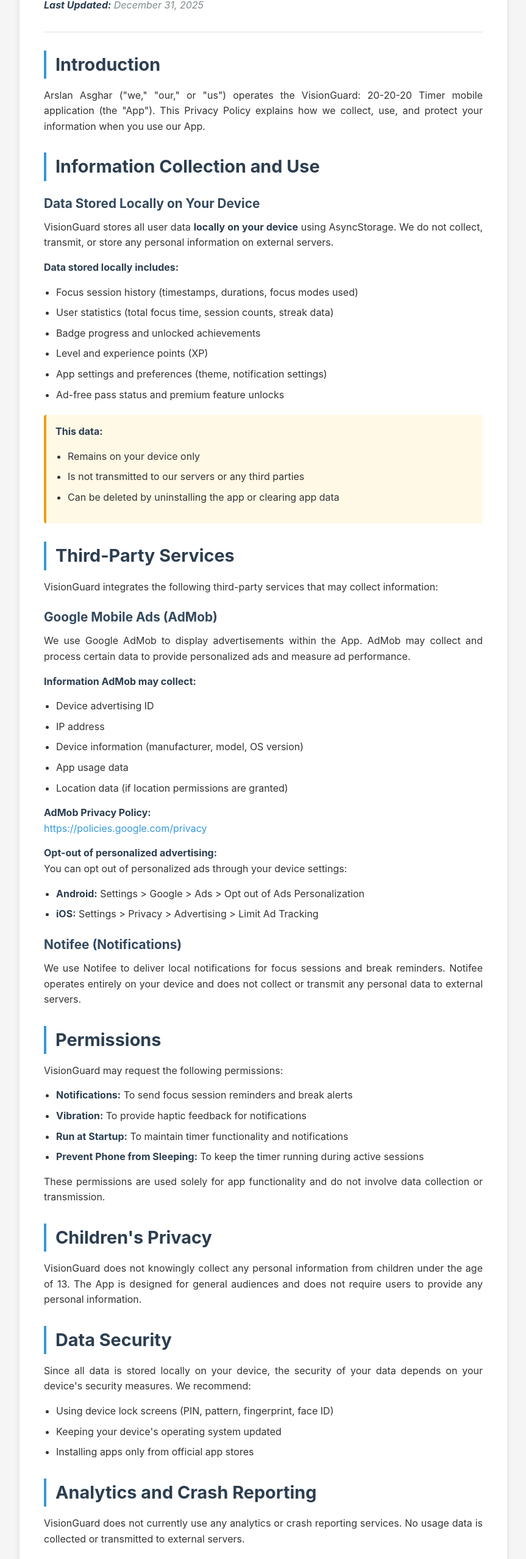
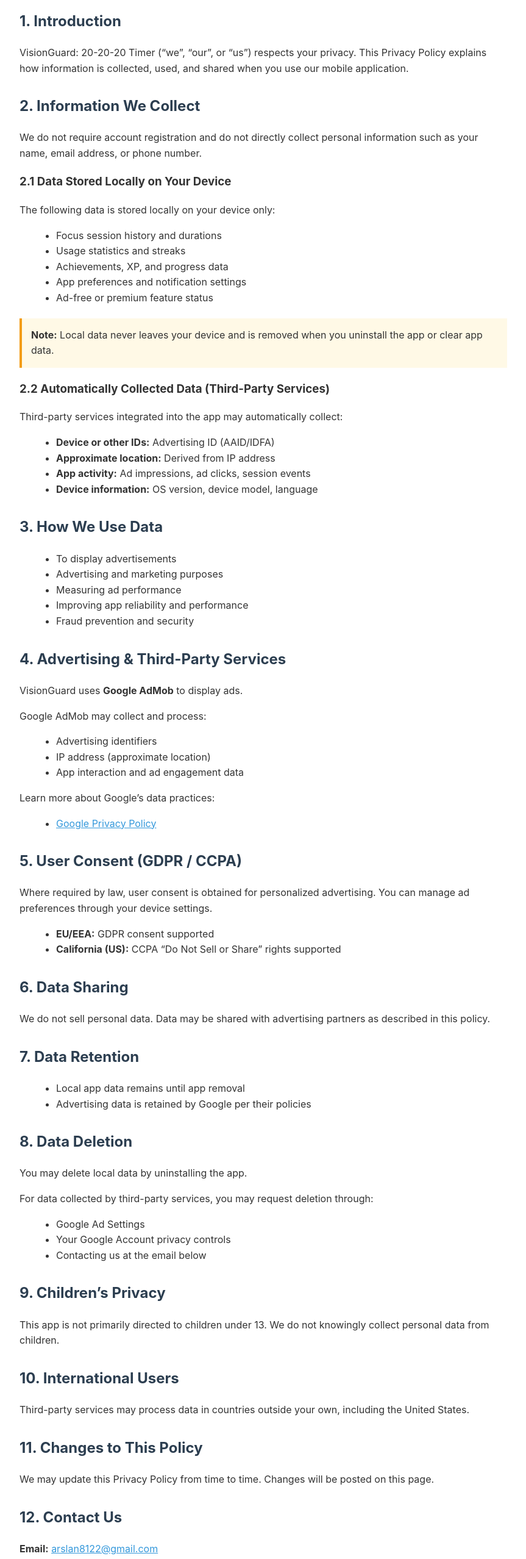
Before and after one commit to arslan8122/m.arslan.asghar.github.io, a plain HTML site: page vision_guard.html in a window 1280 px wide. Shown: the part 215-2771 px from the top of the page at 61% size, without its empty margins (208-1071 px from the left). Drawn offline with Linux system fonts and the light colour scheme.

Commit message:
Update vision_guard.html

```diff
--- a/vision_guard.html
+++ b/vision_guard.html
@@ -5,267 +5,193 @@
     <meta name="viewport" content="width=device-width, initial-scale=1.0">
     <title>Privacy Policy - VisionGuard: 20-20-20 Timer</title>
     <style>
-        * {
-            margin: 0;
-            padding: 0;
-            box-sizing: border-box;
-        }
-
         body {
-            font-family: -apple-system, BlinkMacSystemFont, 'Segoe UI', Roboto, 'Helvetica Neue', Arial, sans-serif;
+            font-family: -apple-system, BlinkMacSystemFont, 'Segoe UI', Roboto, Arial, sans-serif;
             line-height: 1.6;
             color: #333;
             background-color: #f5f5f5;
             padding: 20px;
         }
-
         .container {
             max-width: 800px;
             margin: 0 auto;
             background-color: #fff;
             padding: 40px;
             border-radius: 8px;
-            box-shadow: 0 2px 10px rgba(0, 0, 0, 0.1);
+            box-shadow: 0 2px 10px rgba(0,0,0,0.1);
         }
-
         h1 {
             color: #2c3e50;
-            font-size: 2.5em;
-            margin-bottom: 10px;
             border-bottom: 3px solid #3498db;
             padding-bottom: 10px;
         }
-
         h2 {
+            margin-top: 30px;
             color: #2c3e50;
-            font-size: 1.8em;
-            margin-top: 30px;
-            margin-bottom: 15px;
-            border-left: 4px solid #3498db;
-            padding-left: 15px;
         }
-
-        h3 {
-            color: #34495e;
-            font-size: 1.3em;
-            margin-top: 20px;
-            margin-bottom: 10px;
-        }
-
-        p {
-            margin-bottom: 15px;
-            text-align: justify;
-        }
-
-        .last-updated {
-            color: #7f8c8d;
-            font-style: italic;
-            margin-bottom: 30px;
-        }
-
         ul {
             margin-left: 20px;
-            margin-bottom: 15px;
         }
-
-        li {
-            margin-bottom: 8px;
-        }
-
-        a {
-            color: #3498db;
-            text-decoration: none;
-            transition: color 0.3s;
-        }
-
-        a:hover {
-            color: #2980b9;
-            text-decoration: underline;
-        }
-
         .highlight {
-            background-color: #fff9e6;
+            background: #fff9e6;
             padding: 15px;
             border-left: 4px solid #f39c12;
             margin: 20px 0;
-            border-radius: 4px;
         }
-
-        .contact-info {
-            background-color: #ecf0f1;
-            padding: 20px;
-            border-radius: 6px;
-            margin-top: 30px;
+        a {
+            color: #3498db;
         }
-
-        .contact-info p {
-            margin-bottom: 10px;
-        }
-
-        strong {
-            color: #2c3e50;
-        }
-
-        hr {
-            border: none;
-            border-top: 1px solid #ddd;
-            margin: 30px 0;
-        }
-
-        @media (max-width: 600px) {
-            .container {
-                padding: 20px;
-            }
-
-            h1 {
-                font-size: 2em;
-            }
-
-            h2 {
-                font-size: 1.5em;
-            }
+        .footer {
+            margin-top: 40px;
+            text-align: center;
+            color: #777;
+            font-size: 0.9em;
         }
     </style>
 </head>
 <body>
 <div class="container">
+
 <h1>Privacy Policy for VisionGuard: 20-20-20 Timer</h1>
-        <p class="last-updated"><strong>Last Updated:</strong> December 31, 2025</p>
+<p><strong>Last Updated:</strong> January 7, 2026</p>
 
-        <hr>
+<h2>1. Introduction</h2>
+<p>
+VisionGuard: 20-20-20 Timer (“we”, “our”, or “us”) respects your privacy.
+This Privacy Policy explains how information is collected, used, and shared
+when you use our mobile application.
+</p>
 
-        <h2>Introduction</h2>
-        <p>Arslan Asghar ("we," "our," or "us") operates the VisionGuard: 20-20-20 Timer mobile application (the "App"). This Privacy Policy explains how we collect, use, and protect your information when you use our App.</p>
+<h2>2. Information We Collect</h2>
 
-        <h2>Information Collection and Use</h2>
+<p>
+We do not require account registration and do not directly collect personal
+information such as your name, email address, or phone number.
+</p>
 
-        <h3>Data Stored Locally on Your Device</h3>
-        <p>VisionGuard stores all user data <strong>locally on your device</strong> using AsyncStorage. We do not collect, transmit, or store any personal information on external servers.</p>
-
-        <p><strong>Data stored locally includes:</strong></p>
+<h3>2.1 Data Stored Locally on Your Device</h3>
+<p>
+The following data is stored locally on your device only:
+</p>
 <ul>
-            <li>Focus session history (timestamps, durations, focus modes used)</li>
-            <li>User statistics (total focus time, session counts, streak data)</li>
-            <li>Badge progress and unlocked achievements</li>
-            <li>Level and experience points (XP)</li>
-            <li>App settings and preferences (theme, notification settings)</li>
-            <li>Ad-free pass status and premium feature unlocks</li>
+    <li>Focus session history and durations</li>
+    <li>Usage statistics and streaks</li>
+    <li>Achievements, XP, and progress data</li>
+    <li>App preferences and notification settings</li>
+    <li>Ad-free or premium feature status</li>
 </ul>
 
 <div class="highlight">
-            <p><strong>This data:</strong></p>
-            <ul>
-                <li>Remains on your device only</li>
-                <li>Is not transmitted to our servers or any third parties</li>
-                <li>Can be deleted by uninstalling the app or clearing app data</li>
-            </ul>
+<strong>Note:</strong> Local data never leaves your device and is removed when
+you uninstall the app or clear app data.
 </div>
 
-        <h2>Third-Party Services</h2>
-        <p>VisionGuard integrates the following third-party services that may collect information:</p>
-
-        <h3>Google Mobile Ads (AdMob)</h3>
-        <p>We use Google AdMob to display advertisements within the App. AdMob may collect and process certain data to provide personalized ads and measure ad performance.</p>
-
-        <p><strong>Information AdMob may collect:</strong></p>
+<h3>2.2 Automatically Collected Data (Third-Party Services)</h3>
+<p>
+Third-party services integrated into the app may automatically collect:
+</p>
 <ul>
-            <li>Device advertising ID</li>
-            <li>IP address</li>
-            <li>Device information (manufacturer, model, OS version)</li>
-            <li>App usage data</li>
-            <li>Location data (if location permissions are granted)</li>
+    <li><strong>Device or other IDs:</strong> Advertising ID (AAID/IDFA)</li>
+    <li><strong>Approximate location:</strong> Derived from IP address</li>
+    <li><strong>App activity:</strong> Ad impressions, ad clicks, session events</li>
+    <li><strong>Device information:</strong> OS version, device model, language</li>
 </ul>
 
-        <p><strong>AdMob Privacy Policy:</strong><br>
-        <a href="https://policies.google.com/privacy" target="_blank">https://policies.google.com/privacy</a></p>
-
-        <p><strong>Opt-out of personalized advertising:</strong><br>
-        You can opt out of personalized ads through your device settings:</p>
+<h2>3. How We Use Data</h2>
 <ul>
-            <li><strong>Android:</strong> Settings > Google > Ads > Opt out of Ads Personalization</li>
-            <li><strong>iOS:</strong> Settings > Privacy > Advertising > Limit Ad Tracking</li>
+    <li>To display advertisements</li>
+    <li>Advertising and marketing purposes</li>
+    <li>Measuring ad performance</li>
+    <li>Improving app reliability and performance</li>
+    <li>Fraud prevention and security</li>
 </ul>
 
-        <h3>Notifee (Notifications)</h3>
-        <p>We use Notifee to deliver local notifications for focus sessions and break reminders. Notifee operates entirely on your device and does not collect or transmit any personal data to external servers.</p>
+<h2>4. Advertising & Third-Party Services</h2>
 
-        <h2>Permissions</h2>
-        <p>VisionGuard may request the following permissions:</p>
+<p>
+VisionGuard uses <strong>Google AdMob</strong> to display ads.
+</p>
+
+<p>
+Google AdMob may collect and process:
+</p>
 <ul>
-            <li><strong>Notifications:</strong> To send focus session reminders and break alerts</li>
-            <li><strong>Vibration:</strong> To provide haptic feedback for notifications</li>
-            <li><strong>Run at Startup:</strong> To maintain timer functionality and notifications</li>
-            <li><strong>Prevent Phone from Sleeping:</strong> To keep the timer running during active sessions</li>
+    <li>Advertising identifiers</li>
+    <li>IP address (approximate location)</li>
+    <li>App interaction and ad engagement data</li>
 </ul>
 
-        <p>These permissions are used solely for app functionality and do not involve data collection or transmission.</p>
-
-        <h2>Children's Privacy</h2>
-        <p>VisionGuard does not knowingly collect any personal information from children under the age of 13. The App is designed for general audiences and does not require users to provide any personal information.</p>
-
-        <h2>Data Security</h2>
-        <p>Since all data is stored locally on your device, the security of your data depends on your device's security measures. We recommend:</p>
+<p>
+Learn more about Google’s data practices:
+</p>
 <ul>
-            <li>Using device lock screens (PIN, pattern, fingerprint, face ID)</li>
-            <li>Keeping your device's operating system updated</li>
-            <li>Installing apps only from official app stores</li>
+    <li><a href="https://policies.google.com/privacy" target="_blank">Google Privacy Policy</a></li>
 </ul>
 
-        <h2>Analytics and Crash Reporting</h2>
-        <p>VisionGuard does not currently use any analytics or crash reporting services. No usage data is collected or transmitted to external servers.</p>
+<h2>5. User Consent (GDPR / CCPA)</h2>
+<p>
+Where required by law, user consent is obtained for personalized advertising.
+You can manage ad preferences through your device settings.
+</p>
 
-        <h2>Your Rights</h2>
-        <p>You have the following rights regarding your data:</p>
 <ul>
-            <li><strong>Access:</strong> All your data is accessible within the App's Analytics and Settings screens</li>
-            <li><strong>Deletion:</strong> You can delete all app data by uninstalling the App or clearing app data through your device settings</li>
-            <li><strong>Portability:</strong> Your data is stored locally and remains with you on your device</li>
+    <li><strong>EU/EEA:</strong> GDPR consent supported</li>
+    <li><strong>California (US):</strong> CCPA “Do Not Sell or Share” rights supported</li>
 </ul>
 
-        <h2>Changes to This Privacy Policy</h2>
-        <p>We may update this Privacy Policy from time to time. We will notify you of any changes by:</p>
+<h2>6. Data Sharing</h2>
+<p>
+We do not sell personal data.
+Data may be shared with advertising partners as described in this policy.
+</p>
+
+<h2>7. Data Retention</h2>
 <ul>
-            <li>Posting the new Privacy Policy on this page</li>
-            <li>Updating the "Last Updated" date at the top of this Privacy Policy</li>
-            <li>Providing an in-app notification for significant changes</li>
+    <li>Local app data remains until app removal</li>
+    <li>Advertising data is retained by Google per their policies</li>
 </ul>
 
-        <p>You are advised to review this Privacy Policy periodically for any changes. Changes to this Privacy Policy are effective when they are posted on this page.</p>
-
-        <h2>Third-Party Links</h2>
-        <p>The App may contain links to third-party websites or services (such as educational articles or external resources). We are not responsible for the privacy practices of these third parties. We encourage you to read their privacy policies before providing any information.</p>
-
-        <h2>Data Retention</h2>
-        <p>Your data is retained locally on your device for as long as the App is installed. Data is automatically deleted when you:</p>
+<h2>8. Data Deletion</h2>
+<p>
+You may delete local data by uninstalling the app.
+</p>
+<p>
+For data collected by third-party services, you may request deletion through:
+</p>
 <ul>
-            <li>Uninstall the App</li>
-            <li>Clear the App's data through device settings</li>
-            <li>Perform a factory reset on your device</li>
+    <li>Google Ad Settings</li>
+    <li>Your Google Account privacy controls</li>
+    <li>Contacting us at the email below</li>
 </ul>
 
-        <h2>International Users</h2>
-        <p>VisionGuard is available worldwide. Since all data is stored locally on your device, no data is transferred internationally. However, third-party services (like AdMob) may process data according to their own privacy policies.</p>
+<h2>9. Children’s Privacy</h2>
+<p>
+This app is not primarily directed to children under 13.
+We do not knowingly collect personal data from children.
+</p>
 
-        <h2>Consent</h2>
-        <p>By using VisionGuard: 20-20-20 Timer, you consent to this Privacy Policy and agree to its terms.</p>
+<h2>10. International Users</h2>
+<p>
+Third-party services may process data in countries outside your own,
+including the United States.
+</p>
 
-        <hr>
+<h2>11. Changes to This Policy</h2>
+<p>
+We may update this Privacy Policy from time to time.
+Changes will be posted on this page.
+</p>
 
-        <div class="contact-info">
-            <h2>Contact Us</h2>
-            <p>If you have any questions, concerns, or requests regarding this Privacy Policy or the App's data practices, please contact us:</p>
+<h2>12. Contact Us</h2>
+<p>
+<strong>Email:</strong> <a href="mailto:arslan8122@gmail.com">arslan8122@gmail.com</a><br>
+<strong>Website:</strong> <a href="https://arslan-asghar.netlify.app/" target="_blank">https://arslan-asghar.netlify.app/</a>
+</p>
 
-            <p><strong>Email:</strong> <a href="mailto:arslan8122@gmail.com">arslan8122@gmail.com</a></p>
-            <p><strong>Website:</strong> <a href="https://arslan-asghar.netlify.app/" target="_blank">https://arslan-asghar.netlify.app/</a></p>
-            <p><strong>App Name:</strong> VisionGuard: 20-20-20 Timer</p>
-            <p><strong>Developer:</strong> Arslan Asghar</p>
+<div class="footer">
+© 2026 VisionGuard: 20-20-20 Timer. All rights reserved.
 </div>
 
-        <hr>
-
-        <p style="text-align: center; color: #7f8c8d; margin-top: 30px;">
-            <em>This Privacy Policy was last updated on December 31, 2025</em>
-        </p>
 </div>
 </body>
 </html>
```
Lines whose indentation alone changed are shown as unchanged.
